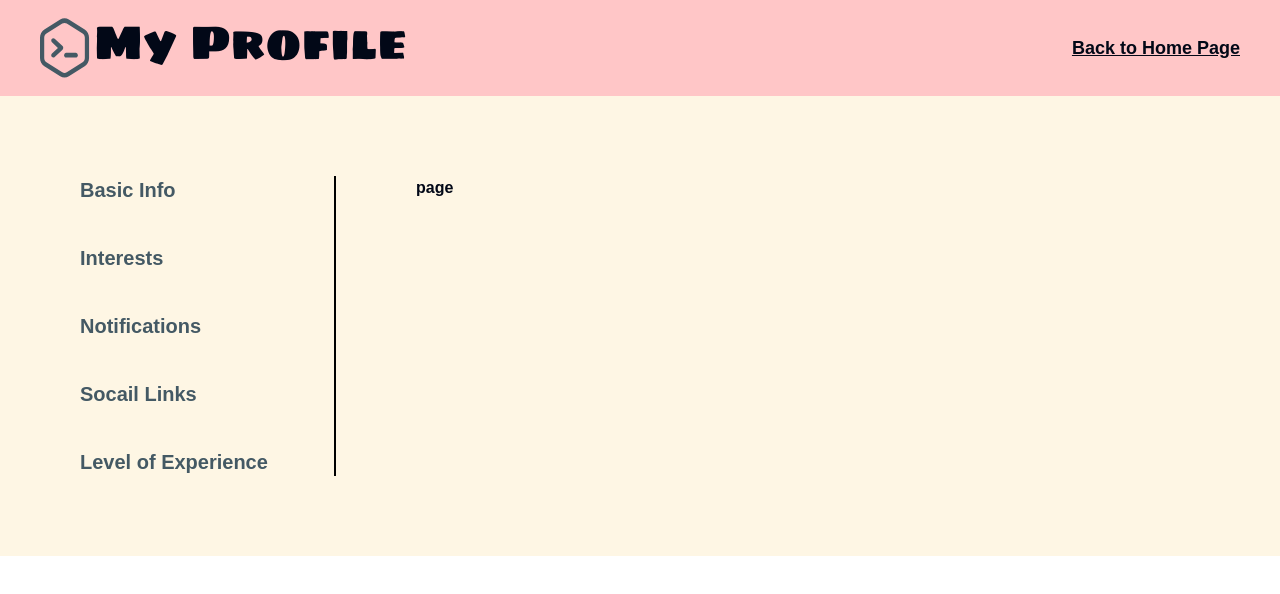
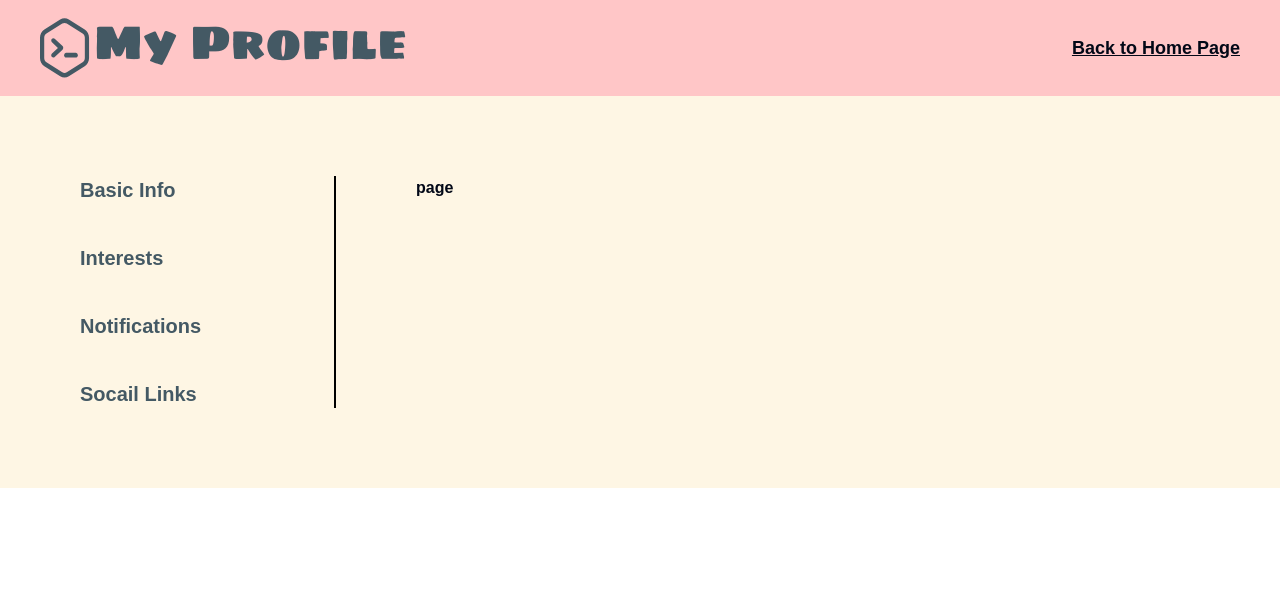
Before and after one commit to YuluDuan/nwHacks2024-EmpowHer, a Next.js app: page /user/interests in a window 1280 px wide. Shown: the top 594 px of the page. Built offline with nearby package versions, Linux system fonts and the light colour scheme; a web font is replaced by a local one.

Commit message:
fix header color

```diff
--- a/src/app/user/basic-info/page.tsx
+++ b/src/app/user/basic-info/page.tsx
@@ -1,5 +1,4 @@
 import { fetchUser } from "@/actions/user.actions";
-import ProfileForm from "@/components/ProfileForm";
 import TinyMCEEditor from "@/components/Tinymce/TinyMCEEditor";
 import { UserButton, currentUser } from "@clerk/nextjs";
 import { redirect } from "next/navigation";
--- a/src/components/SideMenu/SideMenu.tsx
+++ b/src/components/SideMenu/SideMenu.tsx
@@ -42,12 +42,6 @@ const SideMenu = () => {
         href: "/user/interests",
         active: pathname === "/user/interests",
       },
-
-      {
-        label: "Level of Experience",
-        href: "/user/interests",
-        active: pathname === "/user/interests",
-      },
     ],
     [pathname]
   );
--- a/src/components/UserHeader.tsx
+++ b/src/components/UserHeader.tsx
@@ -12,7 +12,9 @@ const UserHeader = () => {
           alt="empowher icon"
           src="/assets/icon.svg"
         />
-        <p className={`${sigmar_one.className} text-5xl`}>My Profile</p>
+        <p className={`${sigmar_one.className} text-5xl text-black`}>
+          My Profile
+        </p>
       </div>
 
       <Link className="text-lg py-3 underline decoration-solid" href="/home">
```
